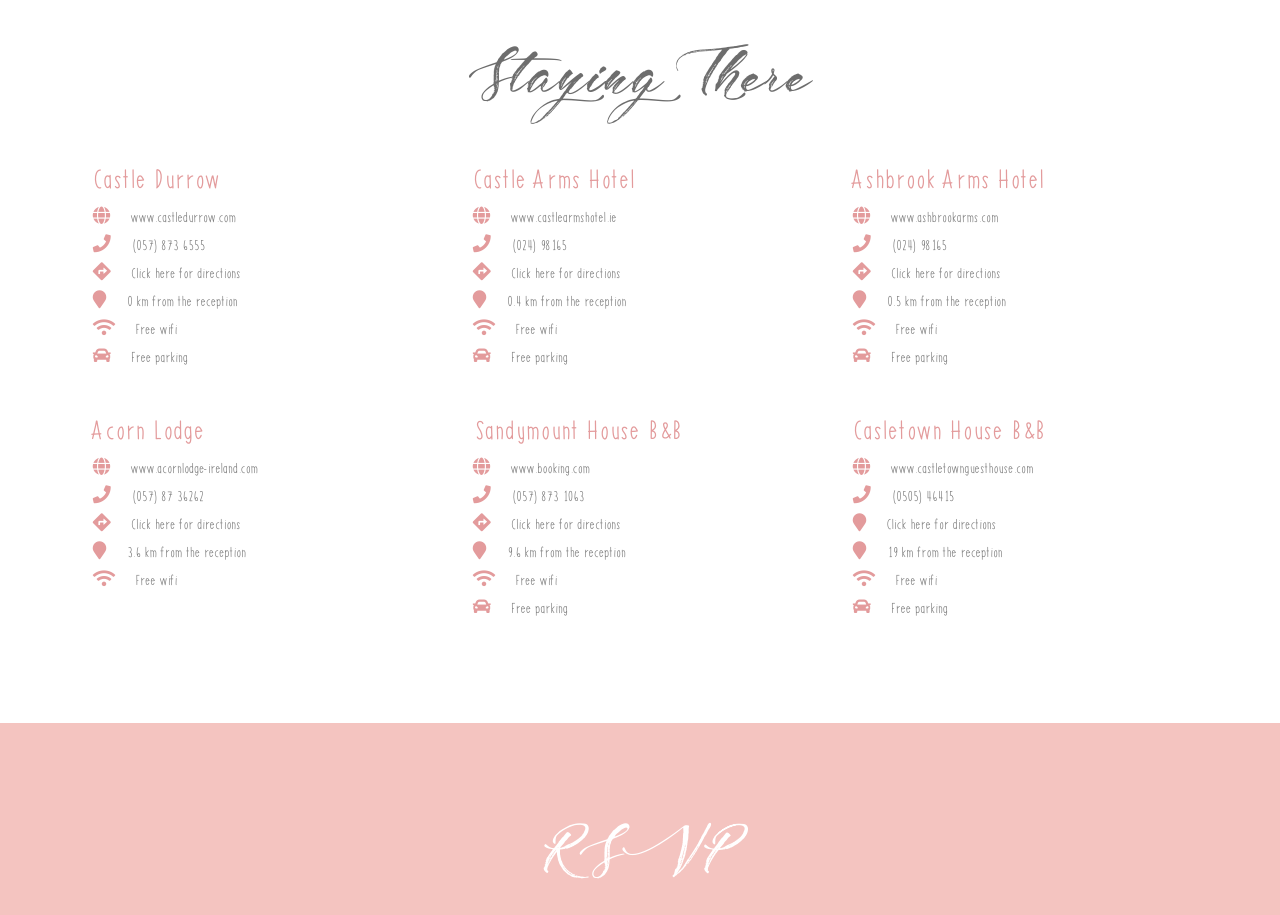
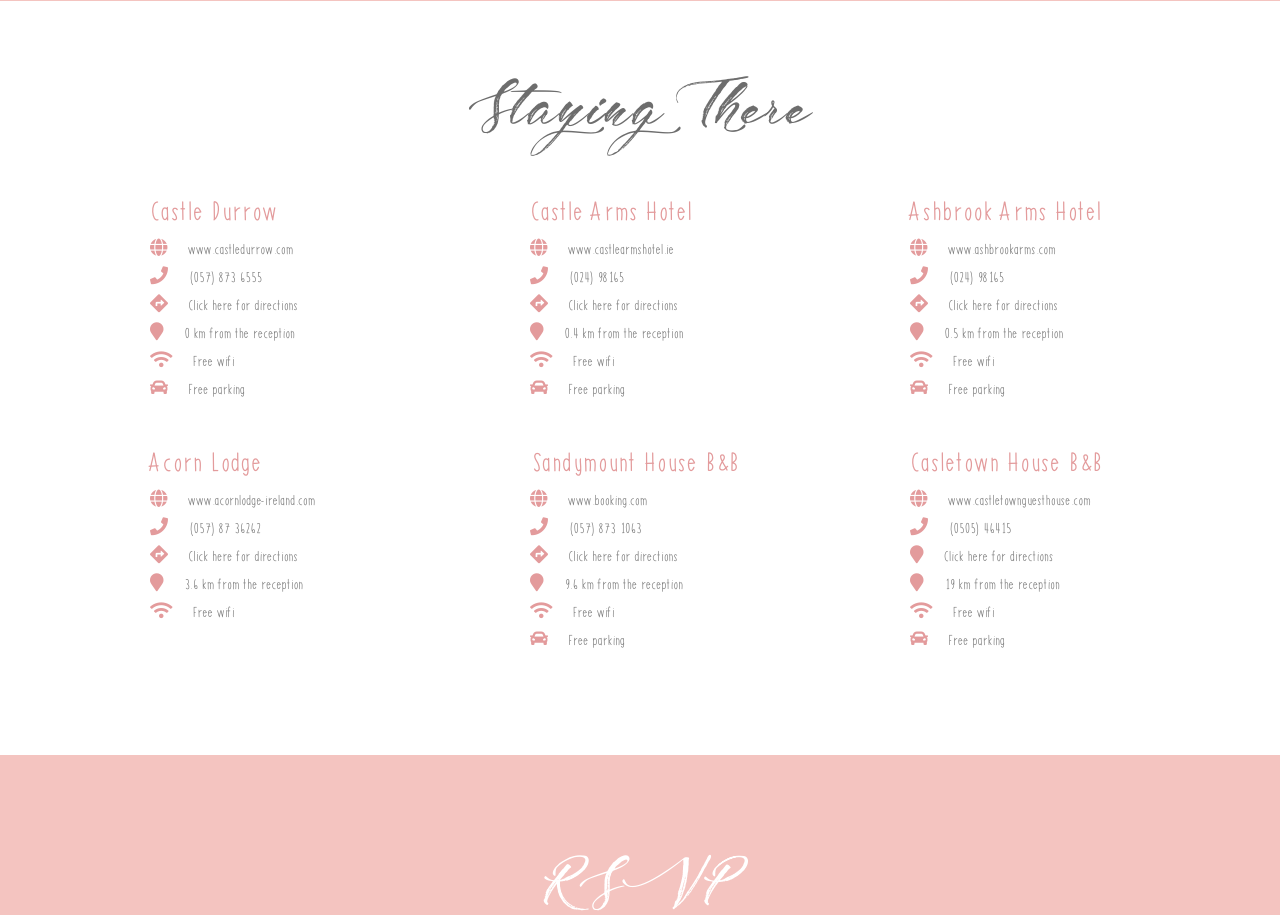
Before and after one commit to nakitamccool/kielandanna-newage-upgrade, a PHP site: page / in a window 1280 px wide. Shown: the part 2149-3064 px from the top of the page. Run offline with PHP 8.4, Linux system fonts and the light colour scheme; some libraries are stand-ins or nearby versions.

Commit message:
Centered accomm

```diff
--- a/assets/css/custom.css
+++ b/assets/css/custom.css
@@ -221,7 +221,7 @@ a:hover, a:focus, a:active{
 }
 
 .portfolio-item {
-    padding: 2%;
+    padding: 2% 3%;
     background-color: white;
     color: grey;
 }
@@ -233,6 +233,10 @@ p {
 
 section#stayingthere{
     padding-top: 30px;
+}
+
+.accomm-details {
+  width: 220px;
 }
 /*End of getting there and staying there styling */
 
--- a/index.html
+++ b/index.html
@@ -86,13 +86,23 @@
             <img class="mx-auto d-none d-md-block box-shadow-light" src="assets/img/weddingpics/church400x200.jpg"></img>
             <img class="mx-auto d-xs-block d-md-none box-shadow-light" src="assets/img/weddingpics/church200x100.jpg"></img>
             <h3 class="mx-auto d-block weddingdetailstitle">Wedding Ceremony</h3>
-            <p class="margin-bottom mx-auto d-block">1pm, Church of the Most Holy Rosary, Abbeyleix</p>
+            <p class="mx-auto d-block">1pm, Church of the Most Holy Rosary, Abbeyleix</p>
+            <p class="mx-auto d-block margin-bottom">
+              <a href="https://goo.gl/maps/dR3QRJuArBN2" target="_blank"><i class="mapicon fas fa-directions"></i>
+                <span class="mapdetail">Click here for directions</span>
+              </a>
+            </p>
           </div>
           <div class="col-lg-6 col-md-12">
             <img class="mx-auto d-none d-md-block box-shadow-light" src="assets/img/weddingpics/castledurrow400x200.jpg"></img>
             <img class="mx-auto d-xs-block d-md-none box-shadow-light" src="assets/img/weddingpics/castledurrow200x100.jpg"></img>
             <h3 class="mx-auto d-block weddingdetailstitle">Wedding Reception</h3>
-            <p class="margin-bottom mx-auto d-block">Reception to follow at Castle Durrow</p>
+            <p class="mx-auto d-block">Reception to follow at Castle Durrow</p>
+            <p class="mx-auto d-block margin-bottom">
+              <a href="https://goo.gl/maps/V3b5TGwGp6F2" target="_blank"><i class="mapicon fas fa-directions"></i>
+                <span class="mapdetail">Click here for directions</span>
+              </a>
+            </p>
           </div>
         </div>
       </div>
@@ -116,8 +126,8 @@
       <div class="container">
         <div class="row">
           <div class="col-lg-4 col-sm-6 col-xs-12 portfolio-item">
-            <div class="mx-auto d-block">
-              <h4 class="mx-auto d-block">
+            <div class="accomm-details mx-auto">
+            <h4>
               <a href="https://www.castledurrow.com/" target=_blank>Castle Durrow</a><br>
             </h4>
             <p class="accomm_description">
@@ -149,7 +159,7 @@
           </div>
           </div>
           <div class="col-lg-4 col-sm-6 col-xs-12 portfolio-item">
-            <div class="mx-auto d-block">
+            <div class="accomm-details mx-auto">
               <h4>
                 <a href="http://www.castlearmshotel.ie" target=_blank>Castle Arms Hotel</a><br>
               </h4>
@@ -182,7 +192,7 @@
             </div>
           </div>
           <div class="col-lg-4 col-sm-6 col-xs-12 portfolio-item">
-            <div class="mx-auto d-block">
+            <div class="accomm-details mx-auto">
               <h4>
                 <a href="http://www.ashbrookarms.com" target=_blank>Ashbrook Arms Hotel</a>
               </h4>
@@ -214,9 +224,8 @@
               </p>
             </div>
           </div>
-
           <div class="col-lg-4 col-sm-6 col-xs-12 portfolio-item">
-            <div class="mx-auto d-block">
+            <div class="accomm-details mx-auto">
               <h4>
                 <a href="http://www.acornlodge-ireland.com/" target=_blank>Acorn Lodge</a>
               </h4>
@@ -245,8 +254,8 @@
               </p>
             </div>
           </div>
-          <div class="col-lg-4 col-sm-6 col-xs-12 portfolio-item ">
-            <div class="mx-auto d-block">
+          <div class="col-lg-4 col-sm-6 col-xs-12 portfolio-item">
+            <div class="accomm-details mx-auto">
               <h4>
                 <a href="https://www.booking.com/hotel/ie/sandymount-house.en-gb.html" target=_blank>Sandymount House B&B</a>
               </h4>
@@ -279,7 +288,7 @@
             </div>
           </div>
           <div class="col-lg-4 col-sm-6 col-xs-12 portfolio-item">
-            <div class="mx-auto d-block">
+            <div class="accomm-details mx-auto">
               <h4>
                 <a href="http://www.castletownguesthouse.com/" target=_blank>Casletown House B&B</a>
               </h4>
@@ -350,7 +359,7 @@
                   <div class="input-group-addon"><i class="fas fa-calendar" aria-hidden="true"></i></div>
                   <select required class="custom-select form-control" type="response" id="response" name="response">
                     <option selected>Select response</option>
-                    <option value="yes">Yes, I wouldn't miss it for the world!</option>
+                    <option value="yes">Yes, I'll see you both there!</option>
                     <option value="no">No, I'm sorry I can't make it.</option>
                   </select>
                 </div>
```
Lines whose indentation alone changed are shown as unchanged.
